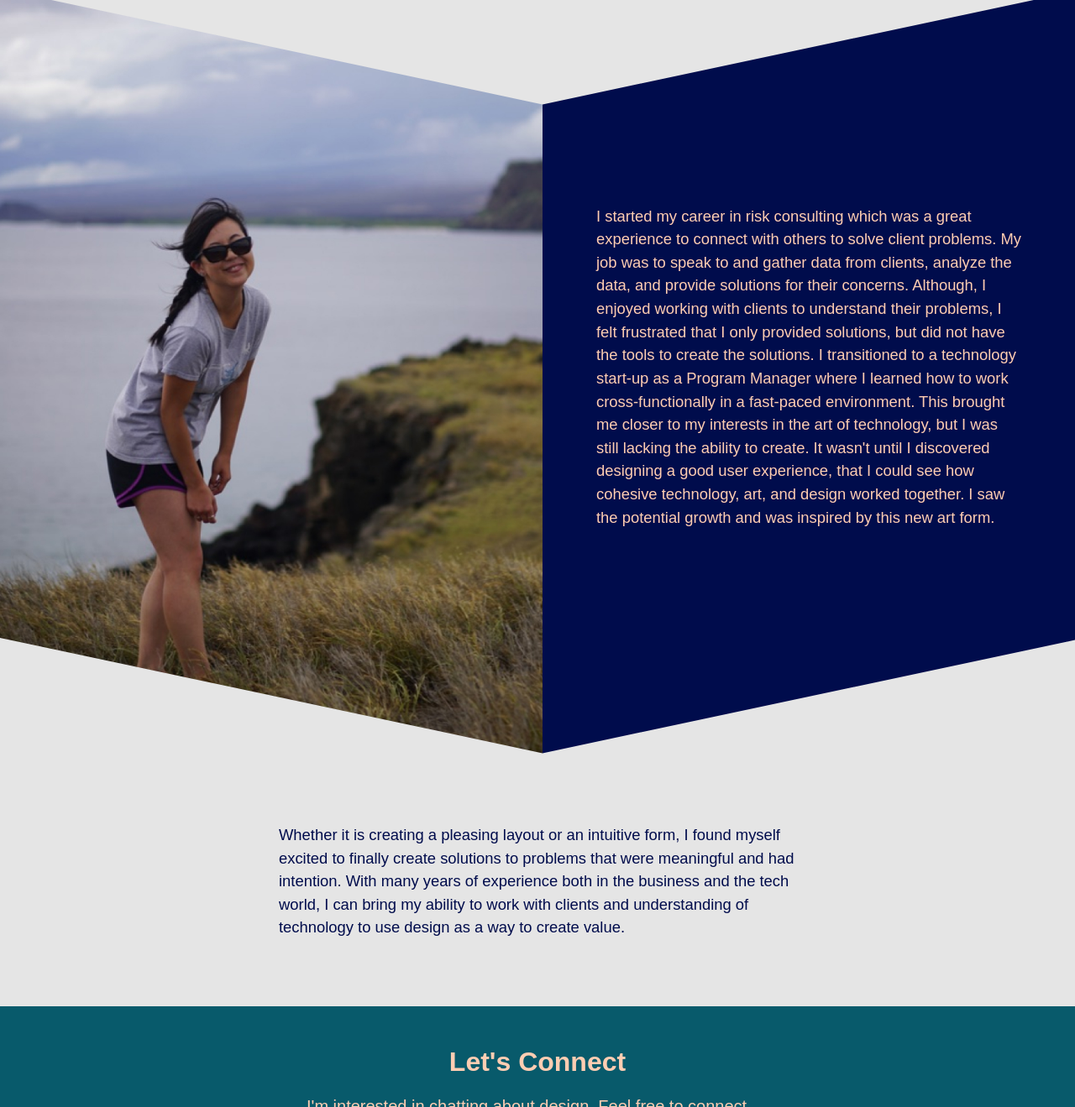
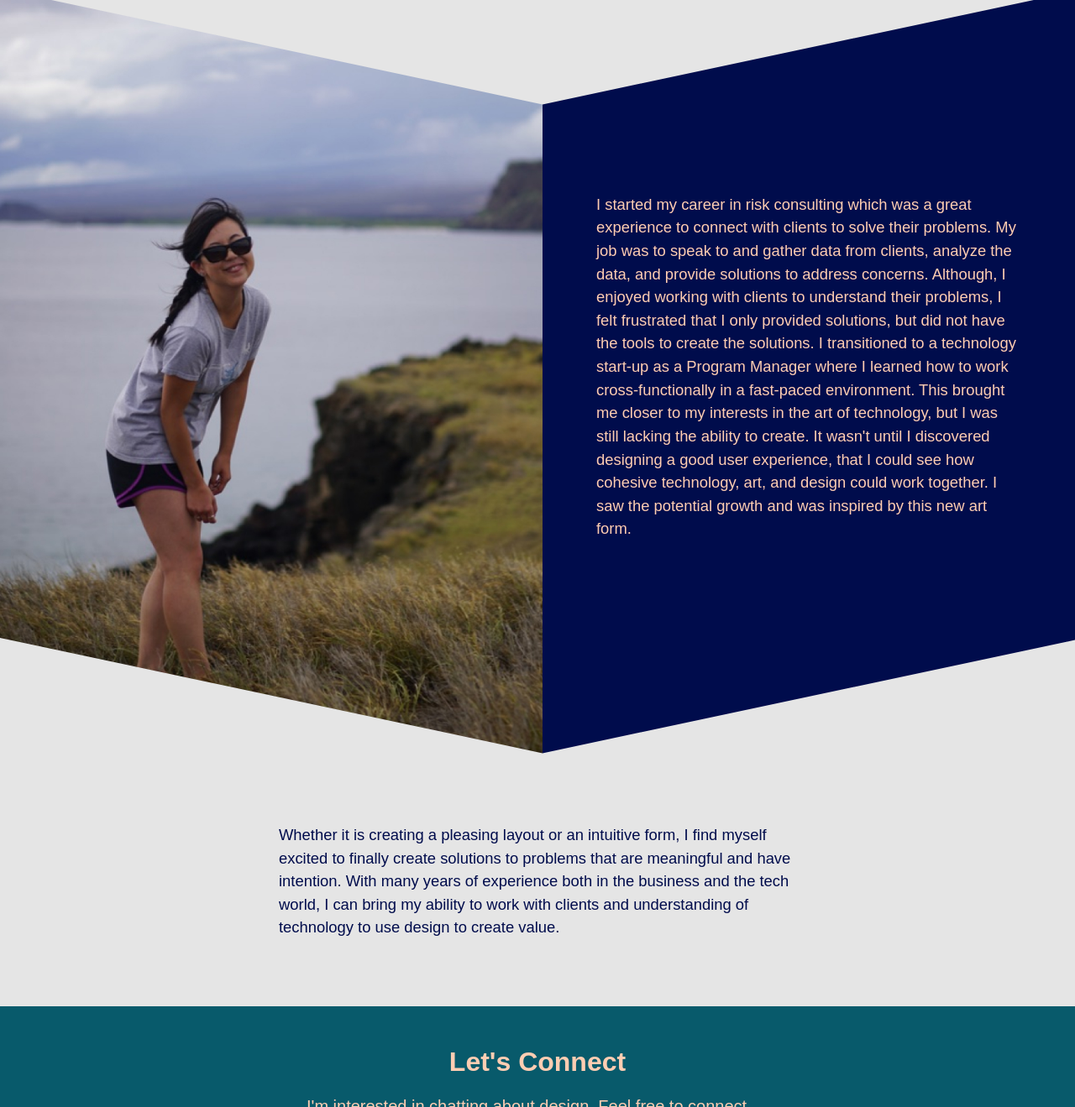
Before and after one commit to christinec589/portfolio-site, a website: page about.html in a window 1280 px wide. Shown: the part 1080-2399 px from the top of the page at 84% size. Drawn offline with nearby package versions, Linux system fonts and the light colour scheme; some packages are replaced by stand-ins of ours.

Commit message:
update about page

```diff
--- a/about.html
+++ b/about.html
@@ -86,9 +86,9 @@
                 <div class="about-me2">
                     <p> I started my career in risk consulting which was a great
                         experience to connect with
-                        others to solve client problems. My job was to speak to and gather data from clients,
+                        clients to solve their problems. My job was to speak to and gather data from clients,
                         analyze the data, and provide
-                        solutions for their concerns. Although, I enjoyed working with clients to understand their
+                        solutions to address concerns. Although, I enjoyed working with clients to understand their
                         problems, I felt frustrated
                         that I only provided solutions, but did not have the tools to create the solutions. I
                         transitioned to a technology
@@ -99,7 +99,7 @@
                         ability to create. It wasn't until I discovered designing a good user experience,
                         that I
                         could see how cohesive
-                        technology, art, and design worked together. I saw the potential growth and was inspired by
+                        technology, art, and design could work together. I saw the potential growth and was inspired by
                         this
                         new art form.
                     </p>
@@ -107,14 +107,14 @@
             </div>
         </div>
         <div class="about-me3">
-            <p>Whether it is creating a pleasing layout or an intuitive form, I found
+            <p>Whether it is creating a pleasing layout or an intuitive form, I find
                 myself
                 excited to finally
-                create solutions to problems that were meaningful and had intention. With many years of
+                create solutions to problems that are meaningful and have intention. With many years of
                 experience both in the business
                 and the tech world, I can bring my ability to work with clients and understanding of
                 technology
-                to use design as a way
+                to use design
                 to create value.</p>
         </div>
     </section>
```
